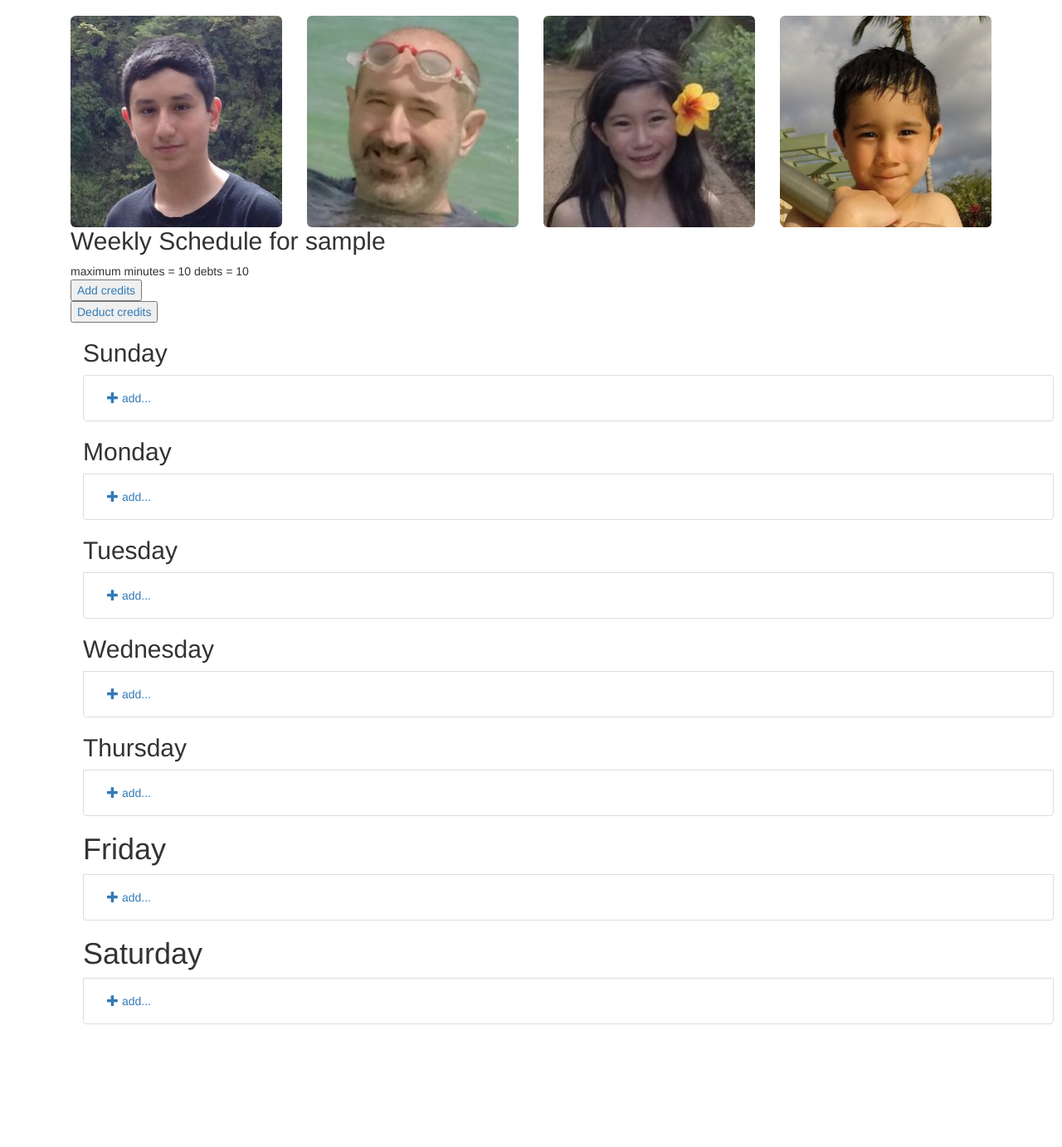
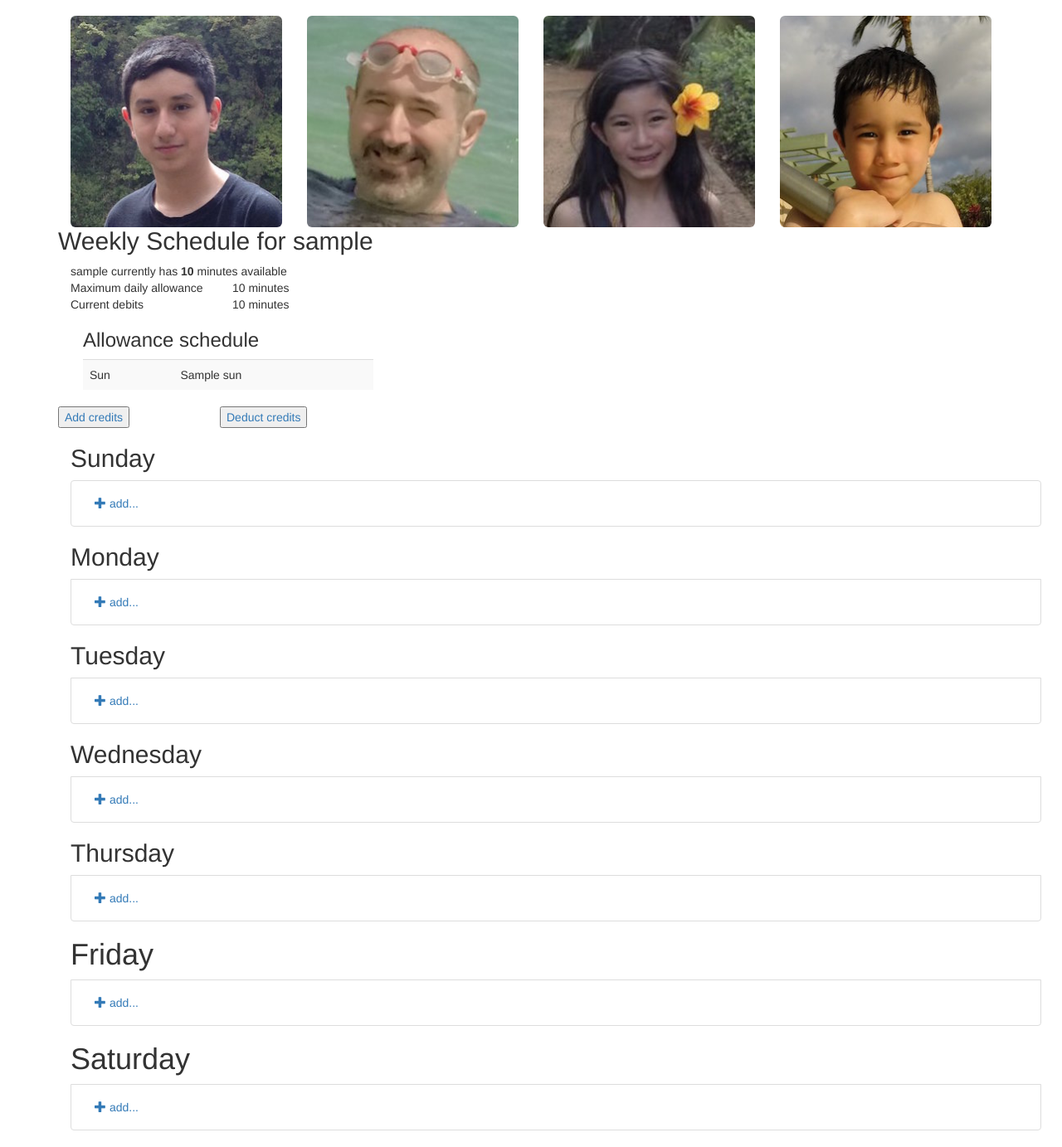
Before and after one commit to theodox/powertail, a Flask app: template templates/schedule.html in a window 1280 px wide. Shown: the part 51-1434 px from the top of the page at 83% size. Before the commit the page ends 1286 px from the top, so only its background shows below. Run offline with Flask 2, Linux system fonts and the light colour scheme; data comes from the database, SQL or seed files in the repository; the template is opened without the code that fills it: most values are stand-ins (such as "Sample title", 1, 10 or a date in 2020); data that the repository does not hold is empty; some libraries are stand-ins or nearby versions.

Commit message:
admin interface 0.5

```diff
--- a/__main__.py
+++ b/__main__.py
@@ -209,7 +209,6 @@ def donate(username=None):
         return redirect(url_for('today'))
 
 
-@app.route('/debit/')
 @app.route('/debit/<username>', methods=['GET', 'POST'])
 def apply_debit(username=None):
     error = None
@@ -259,6 +258,7 @@ def get_schedule_for_user(username):
         }
 
     entries = [row_fmt(row) for row in schedule.fetchall()]
+
     return cap, entries, debit
 
 
@@ -287,7 +287,11 @@ def overall_schedule():
 @app.route('/schedule/<username>')
 def get_schedule(username):
     cap, entries, debit = get_schedule_for_user(username)
-    return render_template('schedule.html', cap=cap, entries=entries, debit=debit, username=username)
+    repl = {}
+    for e in entries:
+        repl[e['day']] = e['add']
+    current = current_interval(username)
+    return render_template('schedule.html', cap=cap, entries=entries, debit=debit, username=username, credits = repl, balance = current.balance)
 
 
 @app.route('/create_interval/<username>', methods=['GET', 'POST'])
--- a/templates/schedule.html
+++ b/templates/schedule.html
@@ -1,20 +1,48 @@
 {% extends "layout.html" %}
 {% import "schedule_item.html" as scheditem %}
 {% block body %}
+    <div class="center-block">
+        <h2>Weekly Schedule for {{ username }}</h2>
+
         <div class="container">
-        <h2>Weekly Schedule for {{ username }}</h2>
-        maximum minutes = {{ cap }}
-        debts = {{ debit }}
-        <div>
+            <div class="row">
+                <div class="col-sm-4">{{ username }} currently has <b>{{ balance }}</b> minutes available</div>
+            </div>
+            <div class="row">
+                <div class="col-sm-2">Maximum daily allowance</div>
+                <div class="col-sm-2">{{ cap }} minutes</div>
+            </div>
+            <div class="row">
+                <div class="col-sm-2">Current debits</div>
+                <div class="col-sm-2">{{ debit }} minutes</div>
+            </div>
+            <div class="col-md-4">
+                <h3>Allowance schedule</h3>
+                <table class="table table-striped">
+                    {% for day in ['Sun', 'Mon', 'Tue', 'Wed', 'Thu', 'Fri', 'Sat'] %}
+                        {% if credits.get(day) %}
+                            <tr>
+                                <td>{{ day }}</td>
+                                <td>{{ credits[day] }}</td>
+                            </tr>
+                        {% endif %}
+                    {% endfor %}
+                </table>
+            </div>
+        </div>
+        <div class="row">
+            <div class="col-sm-2">
                 <button><a href="{{ url_for('donate', username=username) }}">Add credits</a></button>
             </div>
-        <div>
+            <div class="col-sm-2">
                 <button><a href="{{ url_for('apply_debit', username=username) }}">Deduct credits</a></button>
+            </div>
         </div>
         <div class="container">
             <ul class="list-group">
                 <div>
                     <h2>Sunday</h2>
+
                     <div class="list-group">
                         {% for e in entries if e['day'] == 'Sun' %}
                             {{ scheditem.sched(username,  e['on'], e['off'], e['on_num'], e['off_num'], 1, e['day']) }}
@@ -22,35 +50,35 @@
                         {{ scheditem.add_button( 1, username, "Sundays") }}
                     </div>
                 </div>
-                <div >
+                <div>
                     <h2>Monday</h2>
                     {% for e in entries if e['day'] == 'Mon' %}
                         {{ scheditem.sched(username,  e['on'], e['off'], e['on_num'], e['off_num'], 2, e['day']) }}
                     {% endfor %}
                     {{ scheditem.add_button( 2, username, "Mondays") }}
                 </div>
-                <div >
+                <div>
                     <h2>Tuesday</h2>
                     {% for e in entries if e['day'] == 'Tue' %}
                         {{ scheditem.sched(username,  e['on'], e['off'], e['on_num'], e['off_num'],3, e['day']) }}
                     {% endfor %}
                     {{ scheditem.add_button( 3, username, "Tuesdays") }}
                 </div>
-                <div >
+                <div>
                     <h2>Wednesday</h2>
                     {% for e in entries if e['day'] == 'Wed' %}
                         {{ scheditem.sched(username,  e['on'], e['off'], e['on_num'], e['off_num'], 4, e['day']) }}
                     {% endfor %}
                     {{ scheditem.add_button( 4, username, "Wednesdays") }}
                 </div>
-                <div >
+                <div>
                     <h2>Thursday</h2>
                     {% for e in entries if e['day'] == 'Thu' %}
                         {{ scheditem.sched(username,  e['on'], e['off'], e['on_num'], e['off_num'], 5, e['day']) }}
                     {% endfor %}
                     {{ scheditem.add_button( 5, username, "Thursdays") }}
                 </div>
-                <div >
+                <div>
                     <h1>Friday</h1>
                     {% for e in entries if e['day'] == 'Fri' %}
                         {{ scheditem.sched(username,  e['on'], e['off'], e['on_num'], e['off_num'], 6, e['day']) }}
@@ -58,7 +86,7 @@
                     {{ scheditem.add_button( 6, username, "Fridays") }}
 
                 </div>
-                <div >
+                <div>
                     <h1>Saturday</h1>
                     {% for e in entries if e['day'] == 'Sat' %}
                         {{ scheditem.sched(username,  e['on'], e['off'], e['on_num'], e['off_num'], 7, e['day']) }}
```
Also changed, not shown: templates/overall_schedule.html (+2 -13 lines). Lines whose indentation alone changed are shown as unchanged.
